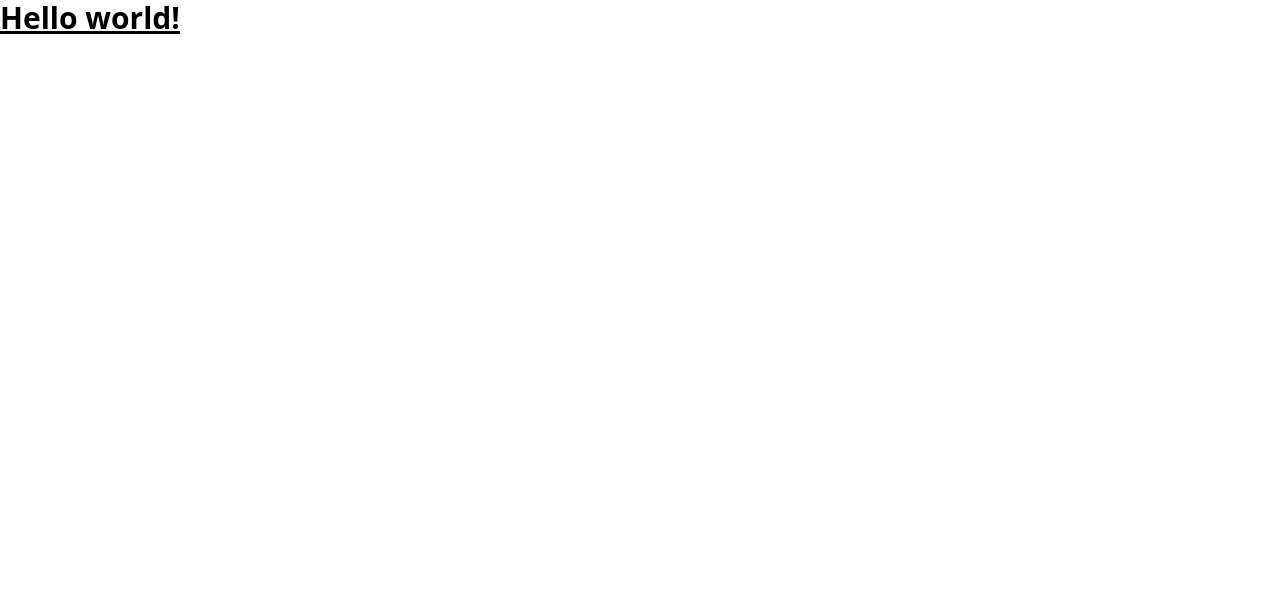
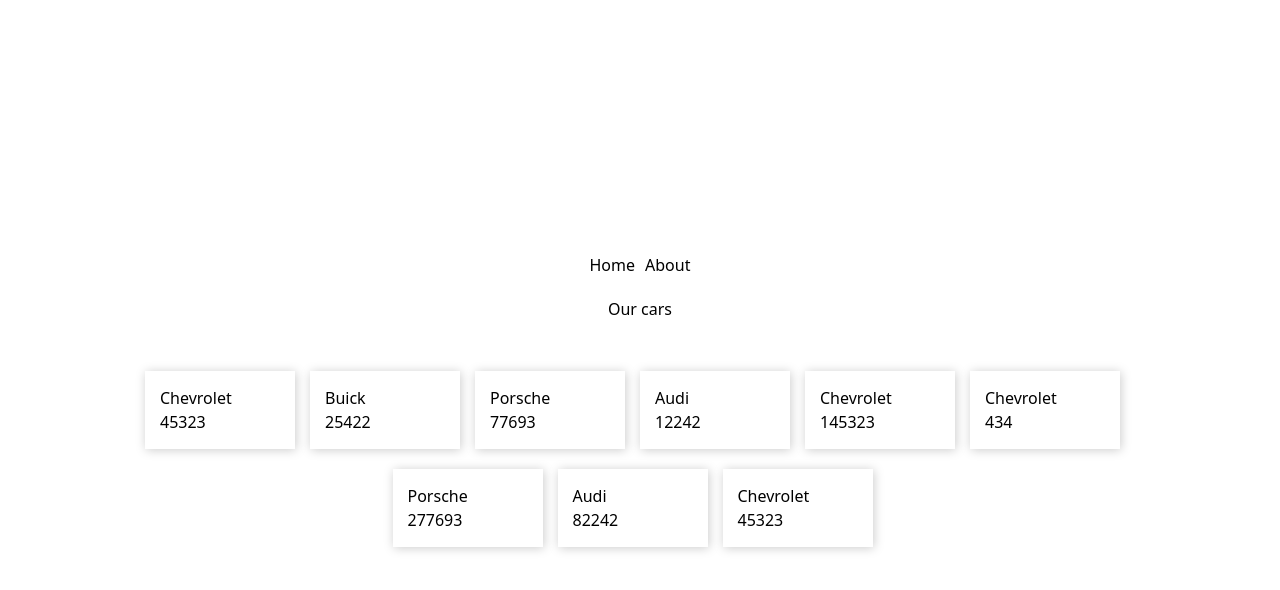
Before and after one commit to adaji025/vue-sidebar, a Vue app: page / in a window 1280 px wide. Shown: the top 590 px of the page. Built offline with nearby package versions, Linux system fonts and the light colour scheme.

Commit message:
added vue router

```diff
--- a/package.json
+++ b/package.json
@@ -9,7 +9,8 @@
     "preview": "vite preview"
   },
   "dependencies": {
-    "vue": "^3.3.4"
+    "vue": "^3.3.4",
+    "vue-router": "^4.2.5"
   },
   "devDependencies": {
     "@vitejs/plugin-vue": "^4.2.3",
--- a/src/App.vue
+++ b/src/App.vue
@@ -1,24 +1,9 @@
 <script setup>
-import HelloWorld from './components/HelloWorld.vue'
+import {RouterView} from "vue-router";
 </script>
 
 <template>
-  <h1 class="text-3xl font-bold underline">
-    Hello world!
-  </h1>
+  <main>
+    <RouterView />
+  </main>
 </template>
-
-<style scoped>
-.logo {
-  height: 6em;
-  padding: 1.5em;
-  will-change: filter;
-  transition: filter 300ms;
-}
-.logo:hover {
-  filter: drop-shadow(0 0 2em #646cffaa);
-}
-.logo.vue:hover {
-  filter: drop-shadow(0 0 2em #42b883aa);
-}
-</style>
--- /dev/null
+++ b/src/components/Header.vue
@@ -0,0 +1,13 @@
+<template lang="">
+    <div>
+
+    </div>
+</template>
+<script>
+export default {
+
+}
+</script>
+<style lang="">
+
+</style>
--- a/src/components/HelloWorld.vue
+++ /dev/null
@@ -1,40 +0,0 @@
-<script setup>
-import { ref } from 'vue'
-
-defineProps({
-  msg: String,
-})
-
-const count = ref(0)
-</script>
-
-<template>
-  <h1>{{ msg }}</h1>
-
-  <div class="card">
-    <button type="button" @click="count++">count is {{ count }}</button>
-    <p>
-      Edit
-      <code>components/HelloWorld.vue</code> to test HMR
-    </p>
-  </div>
-
-  <p>
-    Check out
-    <a href="https://vuejs.org/guide/quick-start.html#local" target="_blank"
-      >create-vue</a
-    >, the official Vue + Vite starter
-  </p>
-  <p>
-    Install
-    <a href="https://github.com/vuejs/language-tools" target="_blank">Volar</a>
-    in your IDE for a better DX
-  </p>
-  <p class="read-the-docs">Click on the Vite and Vue logos to learn more</p>
-</template>
-
-<style scoped>
-.read-the-docs {
-  color: #888;
-}
-</style>
--- /dev/null
+++ b/src/components/Sidebar.vue
@@ -0,0 +1,13 @@
+<template lang="">
+    <div>
+
+    </div>
+</template>
+<script>
+export default {
+
+}
+</script>
+<style lang="">
+
+</style>
--- /dev/null
+++ b/src/data.json
@@ -0,0 +1,65 @@
+[
+    {
+        "id": 1,
+        "make": "Chevrolet",
+        "body": "coupe",
+        "price": 45323,
+        "year": 2020
+    },
+    {
+        "id": 2,
+        "make": "Buick",
+        "body": "sedan",
+        "price": 25422,
+        "year": 2016
+    },
+    {
+        "id": 3,
+        "make": "Porsche",
+        "body": "SUV",
+        "price": 77693,
+        "year": 2018
+    },
+    {
+        "id": 5,
+        "make": "Audi",
+        "body": "SUV",
+        "price": 12242,
+        "year": 2011
+    },
+    {
+        "id": 6,
+        "make": "Chevrolet",
+        "body": "coupe",
+        "price": 145323,
+        "year": 2023
+    },
+    {
+        "id": 7,
+        "make": "Chevrolet",
+        "body": "SUV",
+        "price": 434,
+        "year": 2003
+    },
+    {
+        "id": 8,
+        "make": "Porsche",
+        "body": "Coupe",
+        "price": 277693,
+        "year": 2023
+    },
+    {
+        "id": 9,
+        "make": "Audi",
+        "body": "sedan",
+        "price": 82242,
+        "year": 2019
+    },
+    {
+        "id": 10,
+        "make": "Chevrolet",
+        "body": "coupe",
+        "price": 45323,
+        "year": 2020
+    }
+]
--- /dev/null
+++ b/src/router/index.js
@@ -0,0 +1,21 @@
+import { createRouter, createWebHistory } from "vue-router";
+import HomeView from "../views/HomeView.vue"
+import AboutView from "../views/AboutView.vue"
+
+const router = createRouter({
+  history: createWebHistory(import.meta.env.BASE_URL),
+  routes: [
+    {
+      path: "/",
+      name: "home",
+      component: HomeView
+    },
+    {
+      path: "/about",
+      name: "about",
+      component: AboutView
+    },
+  ],
+});
+
+export default router
--- /dev/null
+++ b/src/views/AboutView.vue
@@ -0,0 +1,14 @@
+<script>
+export default {};
+</script>
+
+<template lang="">
+  <div class="container">
+    Lorem ipsum dolor sit amet consectetur adipisicing elit. Eligendi
+    perspiciatis architecto ut libero optio minima similique hic maxime quas
+    earum. Illo ad exercitationem omnis laboriosam vero nulla enim aliquid
+    recusandae!
+  </div>
+</template>
+
+<style lang=""></style>
--- /dev/null
+++ b/src/views/HomeView.vue
@@ -0,0 +1,60 @@
+<script setup>
+import carsData from "../data.json";
+import { ref } from "vue";
+
+const cars = ref(carsData);
+</script>
+
+<template>
+  <main class="container">
+    <div class="links">
+      <a href="/">Home</a>
+      <a href="/about">About</a>
+    </div>
+    <h1>Our cars</h1>
+    <div class="cards">
+      <div v-for="car in cars" :key="car.id" class="card">
+        <h1>{{ car.make }}</h1>
+        <p>{{ car.price }}</p>
+      </div>
+    </div>
+  </main>
+</template>
+
+<style >
+.container {
+  height: 100vh;
+  display: flex;
+  align-items: center;
+  justify-content: center;
+  flex-direction: column;
+  max-width: 800px;
+  margin: 0 auto;
+}
+.cards {
+  display: flex;
+  width: 1000px;
+  flex-wrap: wrap;
+  margin-top: 50px;
+  justify-content: center;
+}
+
+.card {
+  box-shadow: 1px 1px 10px rgba(0, 0, 0, 0.207);
+  padding: 15px;
+  width: 150px;
+  margin-right: 15px;
+  cursor: pointer;
+  margin-bottom: 20px;
+}
+
+.links {
+  padding: 20px;
+}
+
+.links a {
+  margin: 0 5px;
+}
+</style>
+
+<style lang=""></style>
```
Also changed, not shown: src/main.js (+6 -1 lines), src/router/routes.js (added), 1 other file (tests, documents, lock files or other folders).
